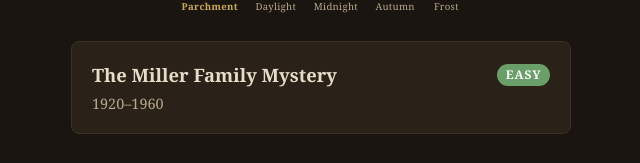
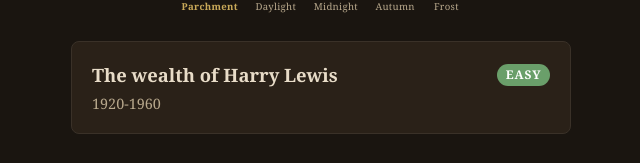
Before and after one commit to Coccis77/genea-logic, a React (Vite) app: page / in a window 1280 px wide. Shown: the part 427-590 px from the top of the page, without its empty margins (319-959 px from the left). Built offline with nearby package versions, Linux system fonts and the light colour scheme.

Commit message:
first documents

```diff
--- /dev/null
+++ b/public/levels/index.json
@@ -0,0 +1,8 @@
+[
+  {
+    "id": "level_01",
+    "title": "The wealth of Harry Lewis",
+    "difficulty": "easy",
+    "timeframe": "1920-1960"
+  }
+]
--- a/src/App.tsx
+++ b/src/App.tsx
@@ -4,6 +4,7 @@ import { useValidation } from './hooks/useValidation';
 import { useUndoRedo } from './hooks/useUndoRedo';
 import { useTheme } from './hooks/useTheme';
 import { useCompletedLevels } from './hooks/useCompletedLevels';
+import { useLevelList } from './hooks/useLevelList';
 import { DocumentViewer } from './components/DocumentViewer';
 import { FamilyTree } from './components/FamilyTree';
 import { ProgressBar } from './components/ProgressBar';
@@ -22,6 +23,7 @@ function App() {
   const { state, push, undo, redo, canUndo, canRedo, reset } = useUndoRedo(viewingTree);
   const { theme, setTheme } = useTheme();
   const { completed, markCompleted } = useCompletedLevels();
+  const { levels } = useLevelList();
 
   const playerCouples = state.couples;
   const playerChildren = state.children;
@@ -103,7 +105,7 @@ function App() {
   }, [reset]);
 
   if (!selectedLevelId) {
-    return <LevelSelect onSelectLevel={setSelectedLevelId} theme={theme} setTheme={setTheme} completedLevels={completed} />;
+    return <LevelSelect levels={levels} onSelectLevel={setSelectedLevelId} theme={theme} setTheme={setTheme} completedLevels={completed} />;
   }
 
   if (loading) {
--- a/src/components/LevelSelect.tsx
+++ b/src/components/LevelSelect.tsx
@@ -1,21 +1,6 @@
 import type { Theme } from '../hooks/useTheme';
+import type { LevelInfo } from '../hooks/useLevelList';
 import { ThemePicker } from './ThemePicker';
-
-interface LevelInfo {
-  id: string;
-  title: string;
-  difficulty: 'easy' | 'medium' | 'hard';
-  timeframe: string;
-}
-
-const levels: LevelInfo[] = [
-  {
-    id: 'level_01',
-    title: 'The Miller Family Mystery',
-    difficulty: 'easy',
-    timeframe: '1920\u20131960',
-  },
-];
 
 const difficultyColors: Record<string, string> = {
   easy: 'var(--accent-green)',
@@ -24,13 +9,14 @@ const difficultyColors: Record<string, string> = {
 };
 
 interface LevelSelectProps {
+  levels: LevelInfo[];
   onSelectLevel: (levelId: string) => void;
   theme: Theme;
   setTheme: (t: Theme) => void;
   completedLevels: Set<string>;
 }
 
-export function LevelSelect({ onSelectLevel, theme, setTheme, completedLevels }: LevelSelectProps) {
+export function LevelSelect({ levels, onSelectLevel, theme, setTheme, completedLevels }: LevelSelectProps) {
   return (
     <div className="level-select">
       <h1 className="game-title">Genea-Logic</h1>
--- /dev/null
+++ b/src/hooks/useLevelList.ts
@@ -0,0 +1,25 @@
+import { useState, useEffect } from 'react';
+
+export interface LevelInfo {
+  id: string;
+  title: string;
+  difficulty: 'easy' | 'medium' | 'hard';
+  timeframe: string;
+}
+
+export function useLevelList() {
+  const [levels, setLevels] = useState<LevelInfo[]>([]);
+  const [loading, setLoading] = useState(true);
+
+  useEffect(() => {
+    fetch('/levels/index.json')
+      .then((res) => res.json())
+      .then((data: LevelInfo[]) => {
+        setLevels(data);
+        setLoading(false);
+      })
+      .catch(() => setLoading(false));
+  }, []);
+
+  return { levels, loading };
+}
```
Also changed, not shown: public/levels/level_01.json (+39 -2 lines).
